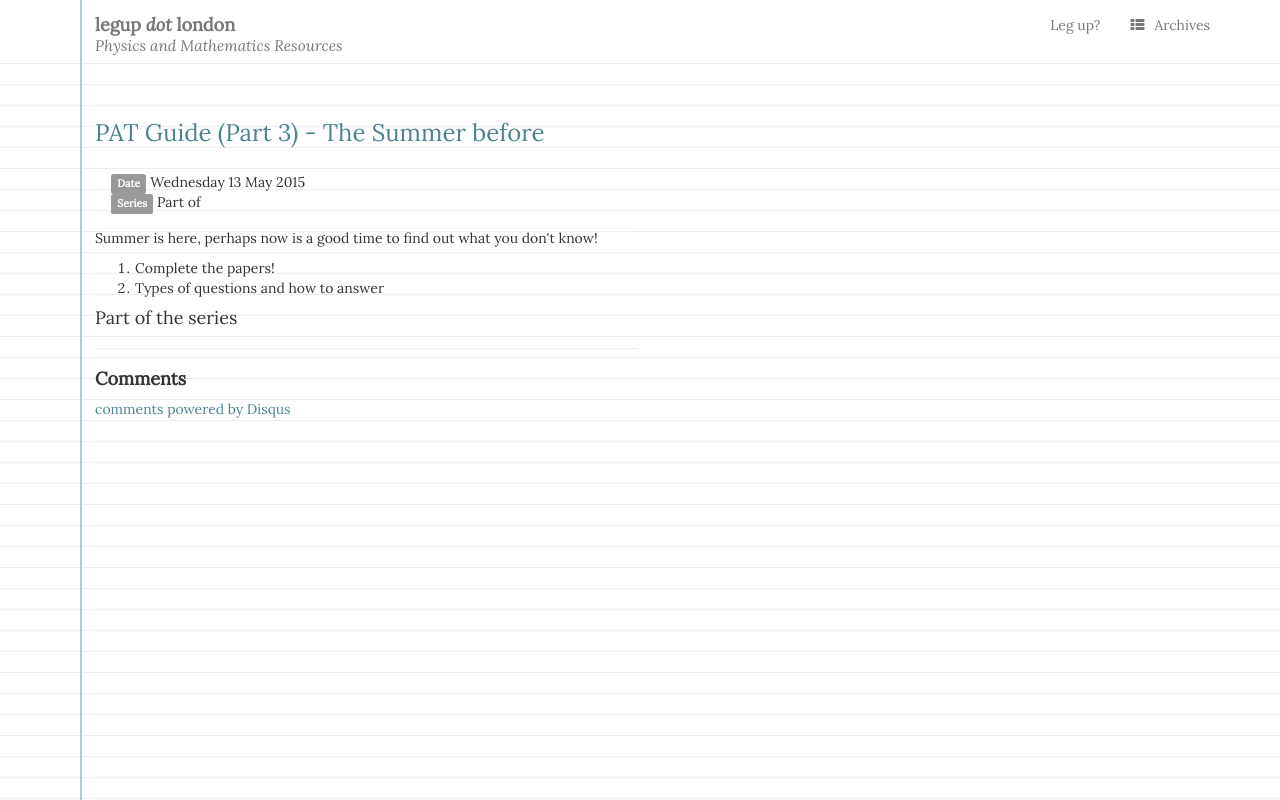
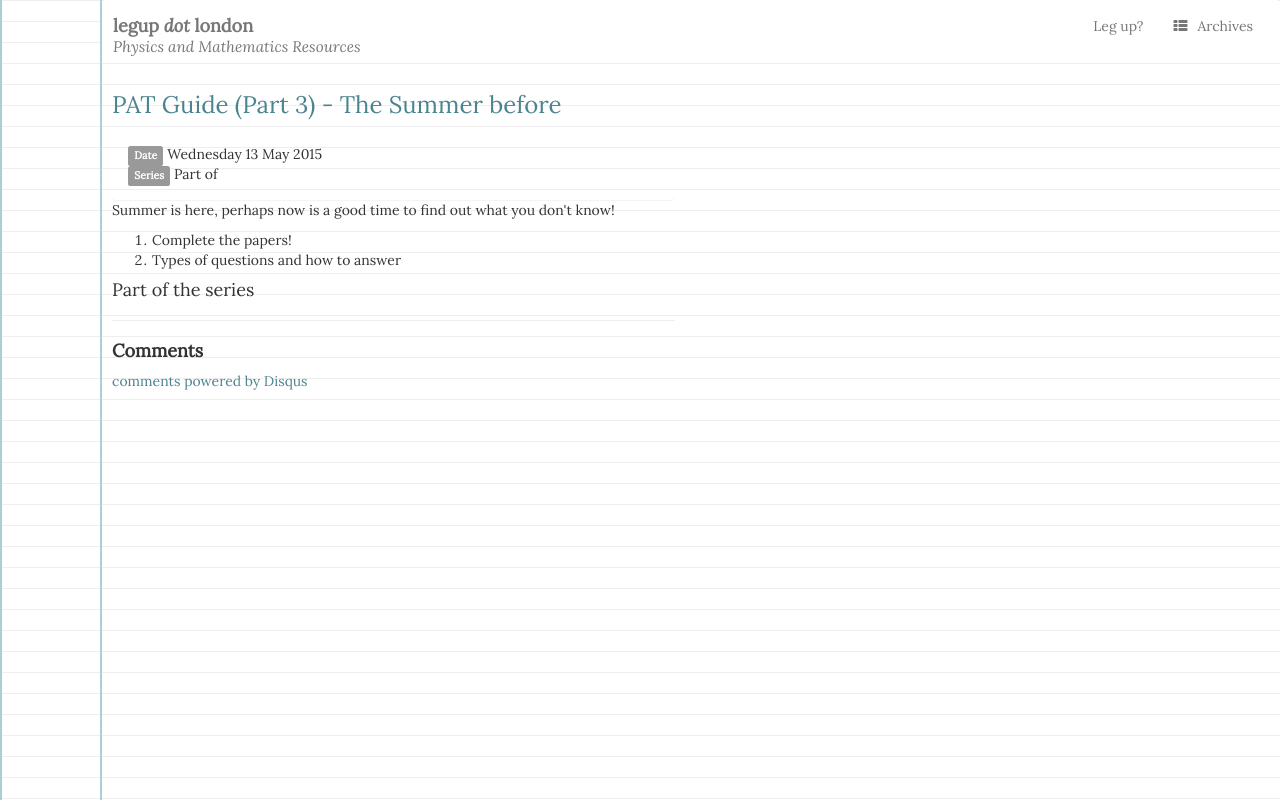
Before and after one commit to marksbrown/legup.london, a plain HTML site: page drafts/pat-guide-part-3-the-summer-before.html in a window 1280 px wide. Drawn offline with Linux system fonts and the light colour scheme; a script that the page names is missing.

Commit message:
added Kevins improvements to the css and removed js

```diff
--- a/drafts/pat-guide-part-3-the-summer-before.html
+++ b/drafts/pat-guide-part-3-the-summer-before.html
@@ -34,7 +34,8 @@
 
 </head>
 <body>
-<div class="navbar navbar-default navbar-fixed-top" role="navigation">
+<div class="main-wrapper">
+  <div class="navbar navbar-default" role="navigation">
     <div class="container">
         <div class="navbar-header">
             <button type="button" class="navbar-toggle" data-toggle="collapse" data-target=".navbar-ex1-collapse">
@@ -56,9 +57,9 @@
         </div>
         <!-- /.navbar-collapse -->
     </div>
-</div> <!-- /.navbar -->
+  </div> <!-- /.navbar -->
 
-
+  <div>
 <div class="vr">&nbsp;</div>
 <div id="main" class="container m-scene">
     <div class="row">
@@ -85,7 +86,7 @@
         <time datetime="2015-05-13T00:00:00+02:00"> Wednesday 13 May 2015</time>
       </span><br>
             <span class="label label-default">Series</span>
-            <span>Part <built-in method index of unicode object at 0x2b36e9d2d600> of </span><br>
+            <span>Part <built-in method index of unicode object at 0x2b25f62da750> of </span><br>
 
 
 
@@ -103,7 +104,7 @@ know!</p>
             </div>
             <!-- /.entry-content -->
 <section id="related-posts">
-    <h4>Part <built-in method index of unicode object at 0x2b36e9d2d600> of the  series</h4>
+    <h4>Part <built-in method index of unicode object at 0x2b25f62da750> of the  series</h4>
 </section>
     <hr/>
     <section class="comments" id="comments">
@@ -141,6 +142,8 @@ know!</p>
         </div>
     </div>
 </div>
+
+</div>
 <script src="/theme/js/jquery.min.js"></script>
 
 <!-- Include all compiled plugins (below), or include individual files as needed -->
@@ -153,7 +156,6 @@ know!</p>
 
 <script src="/theme/js/functions.js"></script>
 
-<script src="/theme/js/scripts.js"></script>
     <!-- Disqus -->
     <script type="text/javascript">
         /* * * CONFIGURATION VARIABLES: EDIT BEFORE PASTING INTO YOUR WEBPAGE * * */
--- a/theme/css/style.css
+++ b/theme/css/style.css
@@ -26,8 +26,7 @@
 
 
 body {
-    padding-top: 100px;
-    font-family: 'Lora', serif;
+  font-family: 'Lora', serif;
   background-color: #fff;
   background-image:
   linear-gradient(#eee .1em, transparent .1em);
@@ -255,3 +254,31 @@ figure.floatcenter, .align-center {
 .tagcloud li {
     padding: 0px;
 }
+
+
+/*Vertical Rule*/
+body, html {
+  height:100%;
+}
+
+.container {
+  margin-left: 0px;
+  padding-left: 10px;
+}
+
+.main-wrapper {
+  margin-left: 20px;
+  min-height:100%;
+  border-left:2px solid #abced4;
+}
+@media screen and (min-width: 920px) {
+  .main-wrapper {
+    margin-left:100px;
+    border-left:2px solid #abced4;
+}
+
+.container {
+    margin-left:10px;
+    padding-left:0;
+  }
+}
```
Also changed, not shown: a-short-guide-to-long-physics-answers.html (+6 -4 lines), archives.html (+6 -4 lines), author/mark-s-brown.html (+6 -4 lines), authors.html (+6 -4 lines), categories.html (+6 -4 lines), category/tuition.html (+6 -4 lines), category/tutoring.html (+6 -4 lines), drafts/600-hours-and-counting-lesson-from-physics-tutoring.html (+6 -4 lines), drafts/five-common-mistakes-physics-students-make.html (+6 -4 lines), drafts/pat-guide-part-1-starting-as-physics.html (+8 -6 lines), index.html (+6 -4 lines), pages/leg-up.html (+6 -4 lines), put-the-calculator-down.html (+6 -4 lines), tag/advice.html (+6 -4 lines), 4 more files.
